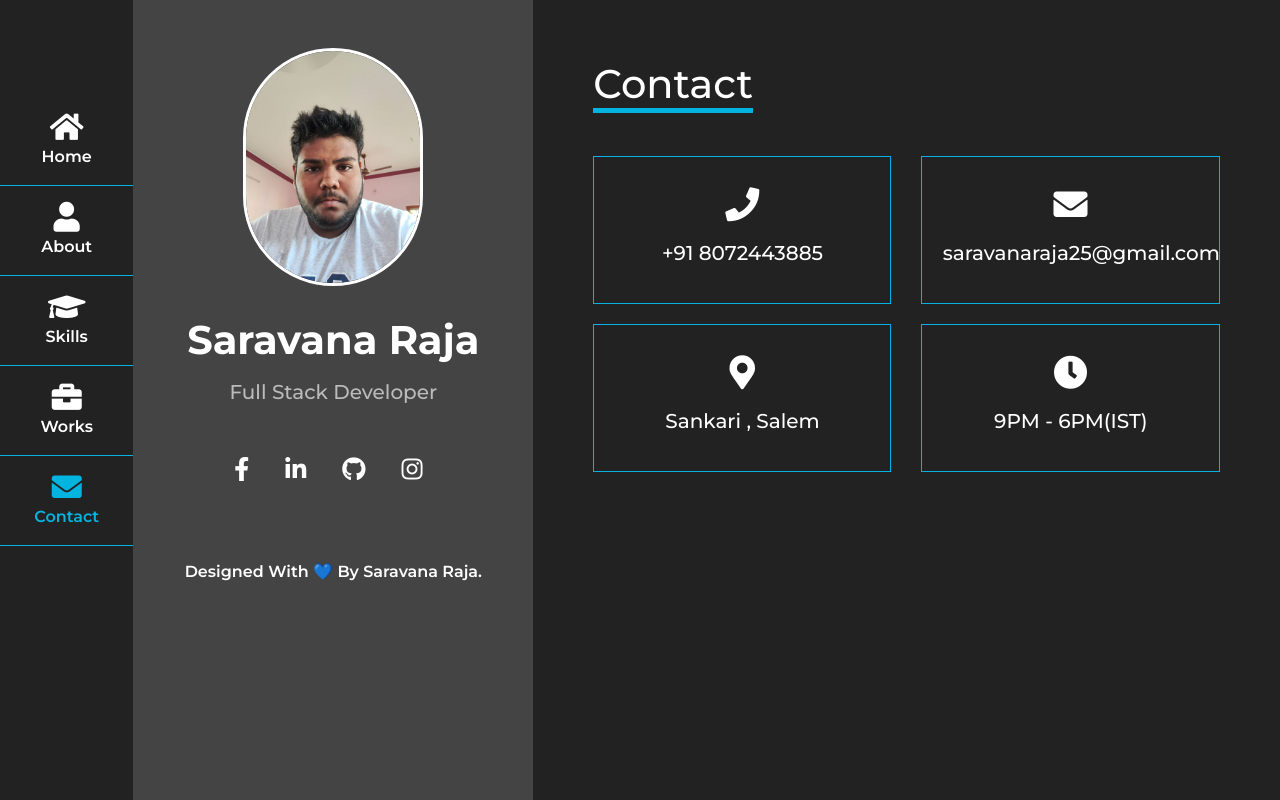
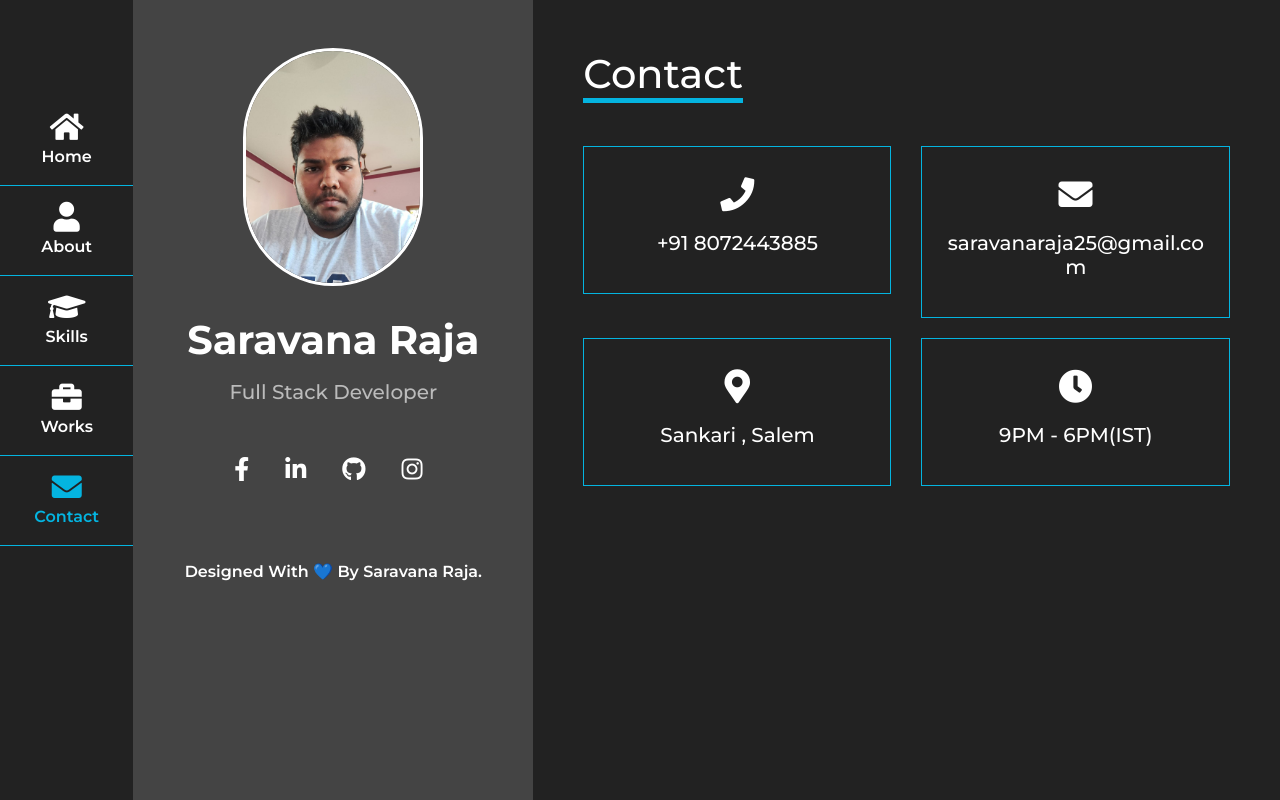
Before and after one commit to saravanaraja25/saravana-portfolio, a React (Create React App) app: page /contact in a window 1280 px wide. Built offline with nearby package versions, Linux system fonts and the light colour scheme.

Commit message:
css changes

```diff
--- a/src/App.scss
+++ b/src/App.scss
@@ -77,7 +77,7 @@ body{
     }
 }
 .body{
-    padding: 60px;
+    padding: 50px;
     overflow-y: scroll;
     overflow-x: hidden;
     .home{
@@ -157,6 +157,7 @@ body{
     .contact{
         .c-card{
             margin-bottom: 20px;
+            word-wrap: break-word;
             i{
                 font-size: 34px;
                 margin-bottom: 20px;
```
